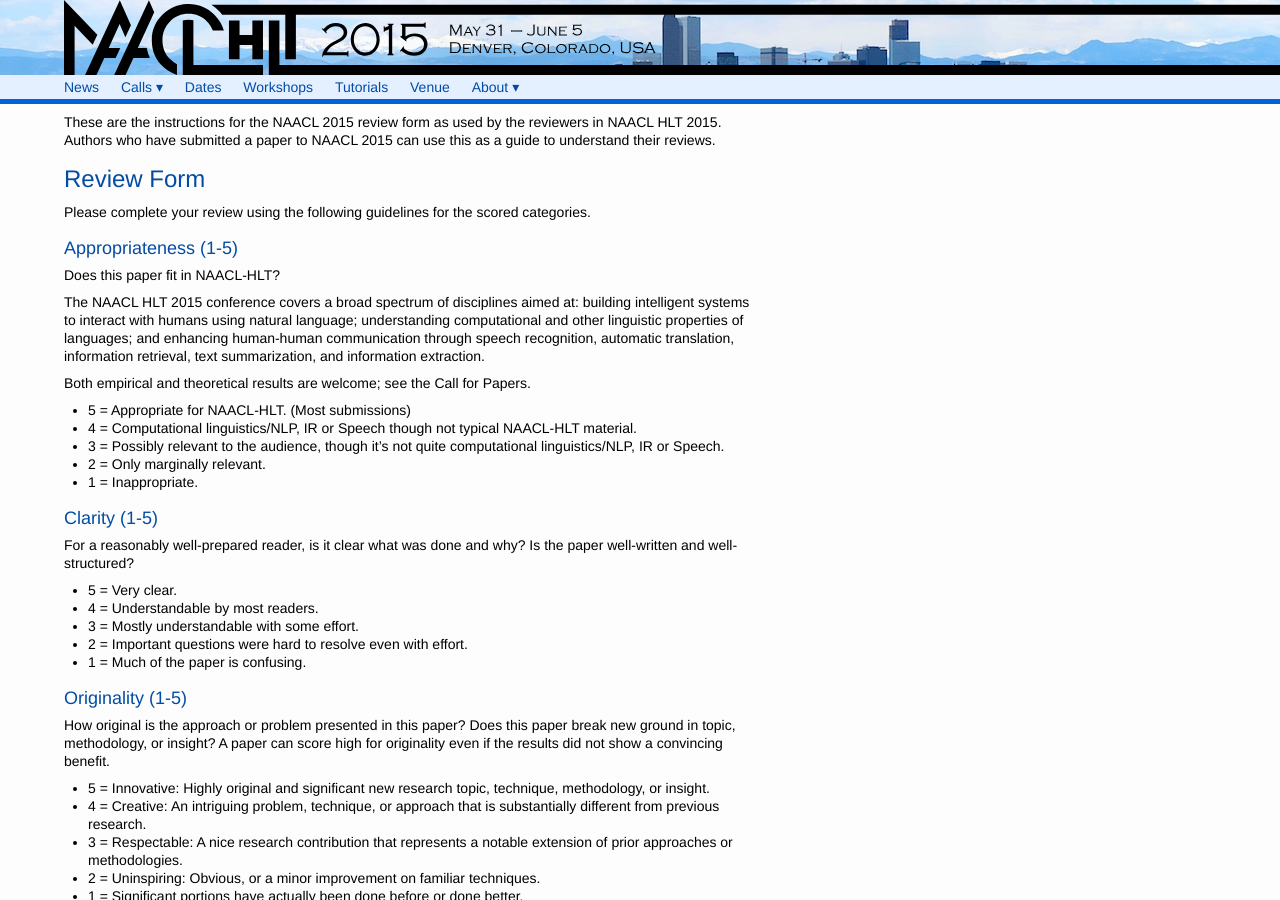
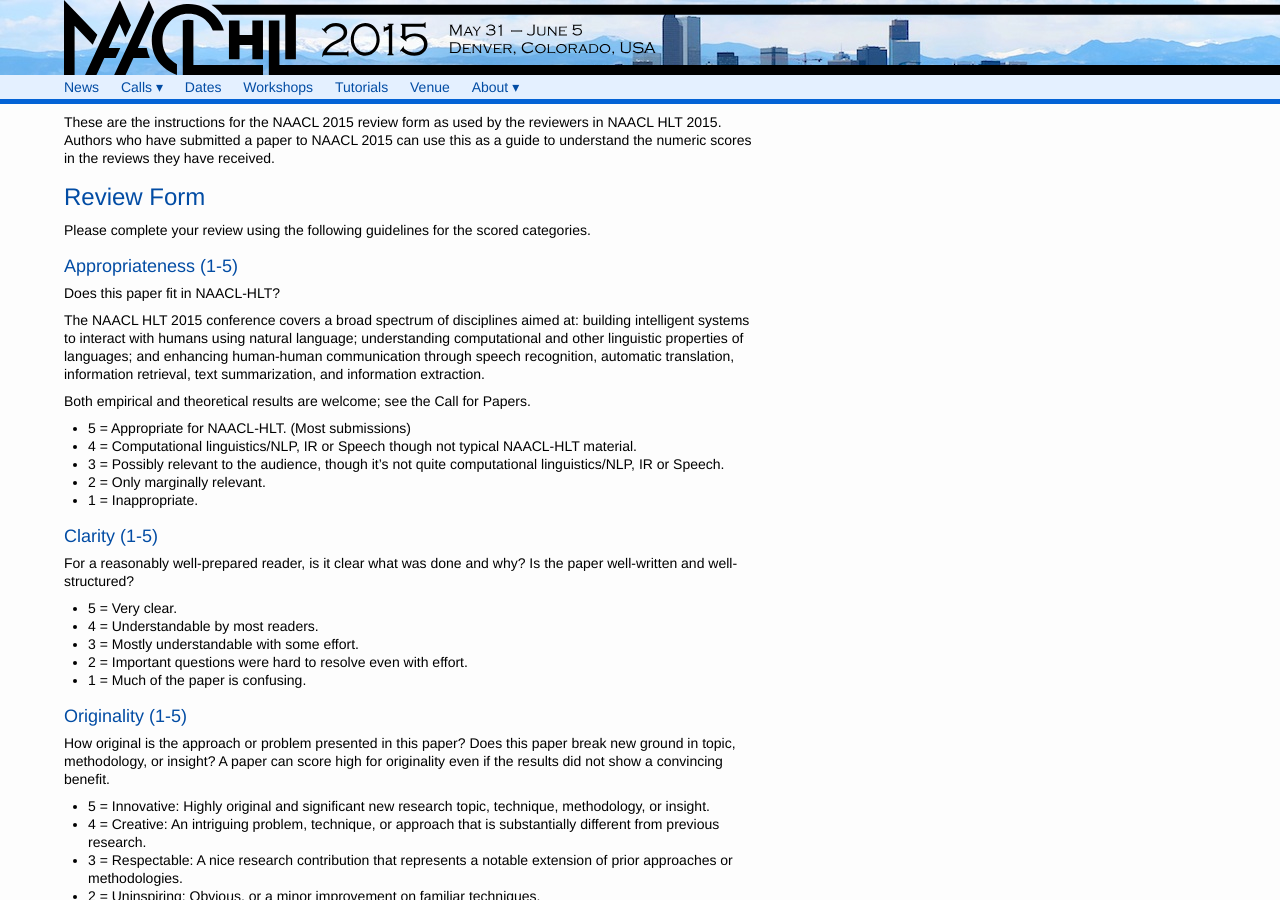
Before and after one commit to naacl-org/naacl-hlt-2015, a Jekyll site: the page built from review-form.md, in a window 1280 px wide and 900 px high. Built offline with Jekyll 4.4.1, drawn with Linux system fonts in a browser that asks for light colours.

Commit message:
news item about review form

```diff
--- a/review-form.md
+++ b/review-form.md
@@ -4,8 +4,8 @@
 
 These are the instructions for the NAACL 2015 review form as used
 by the reviewers in NAACL HLT 2015. Authors who have submitted a
-paper to NAACL 2015 can use this as a guide to understand their
-reviews.
+paper to NAACL 2015 can use this as a guide to understand the
+numeric scores in the reviews they have received.
 
 # Review Form
 
```
Also changed, not shown: _posts/2015-01-26-review-form-added.md (added, +6 -0 lines).
